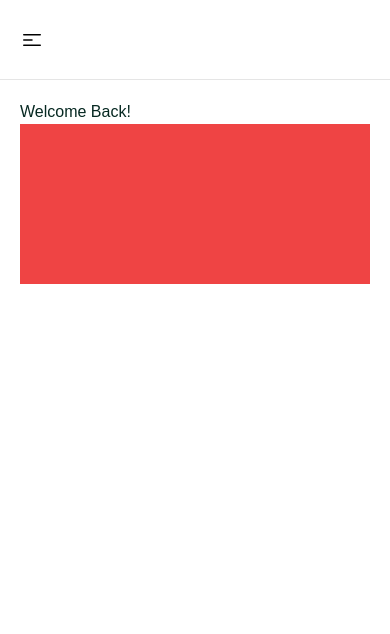
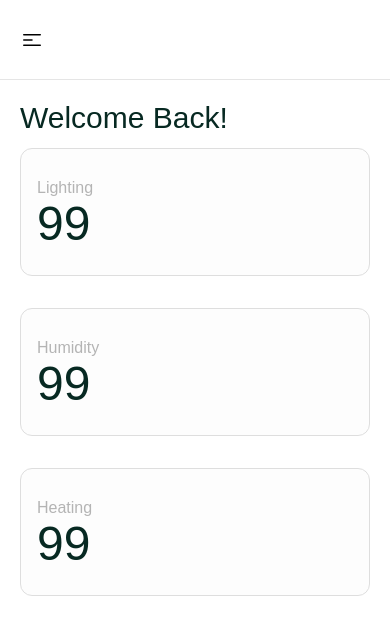
Before and after one commit to sMarekus/green-house-dashboard, a React (Create React App) app: page / in a window 390 px wide. Shown: the top 634 px of the page. Built offline with nearby package versions, Linux system fonts and the light colour scheme; sample sign-in values are in the browser's storage.

Commit message:
SEP-129: Home style and responsivity

```diff
--- /dev/null
+++ b/src/pages/Home/Home.sass
@@ -0,0 +1,8 @@
+.box
+    @apply flex flex-col justify-center md:w-1/3 lg:w-1/3 h-32 md:h-28 lg:h-32 xl:h-36 2xl:h-40 rounded-xl md:rounded-lg lg:rounded-xl xl:rounded-2xl p-4 md:p-4 lg:p-5 xl:p-6 2xl:p-8 bg-[#FDFDFD] border-[#DEDEDE] border overflow-hidden
+
+    h4
+        @apply font-pt_sans text-[#B4B4B4] md:text-base lg:text-lg xl:text-lg 2xl:text-xl
+
+    span
+        @apply text-secondary font-pt_sans_arrow lg:text-5xl text-5xl 2xl:text-6xl overflow-x-auto overflow-y-hidden
--- a/src/pages/Home/Home.tsx
+++ b/src/pages/Home/Home.tsx
@@ -1,4 +1,5 @@
 import React from 'react';
+import './Home.sass'
 
 interface HomeProps {
 
@@ -7,19 +8,22 @@ interface HomeProps {
 const Home: React.FC<HomeProps> = () => {
     return (
         <div className='pt-[100px] px-5 lg:pl-[272px] xl:pl-[344px] lg:pr-4 xl:pr-6'>
-            <h1 className='font-pt_sans_arrow text-secondary 2xl:text-5xl'>Welcome Back!</h1>
+            <h1 className='font-pt_sans_arrow text-secondary text-3xl md:text-3xl xl:text-4xl 2xl:text-5xl'>Welcome Back!</h1>
 
-            <div className='flex justify-between 2xl:gap-x-10 2xl:pt-8'>
-                <div className='w-1/3 h-40 bg-red-500'>
-
+            <div className='flex flex-col md:flex-row justify-between gap-y-8 md:gap-y-0 md:gap-x-4 lg:gap-x-5 xl:gap-x-6 2xl:gap-x-10 pt-3 md:pt-4 lg:pt-5 xl:pt-6 2xl:pt-8'>
+                <div className='box'>
+                    <h4>Lighting</h4>
+                    <span>99</span>
                 </div>
 
-                <div className='w-1/3 h-40 bg-red-500'>
-
+                <div className='box'>
+                    <h4>Humidity</h4>
+                    <span>99</span>
                 </div>
 
-                <div className='w-1/3 h-40 bg-red-500'>
-
+                <div className='box'>
+                    <h4>Heating</h4>
+                    <span>99</span>
                 </div>
             </div>
         </div>
```
